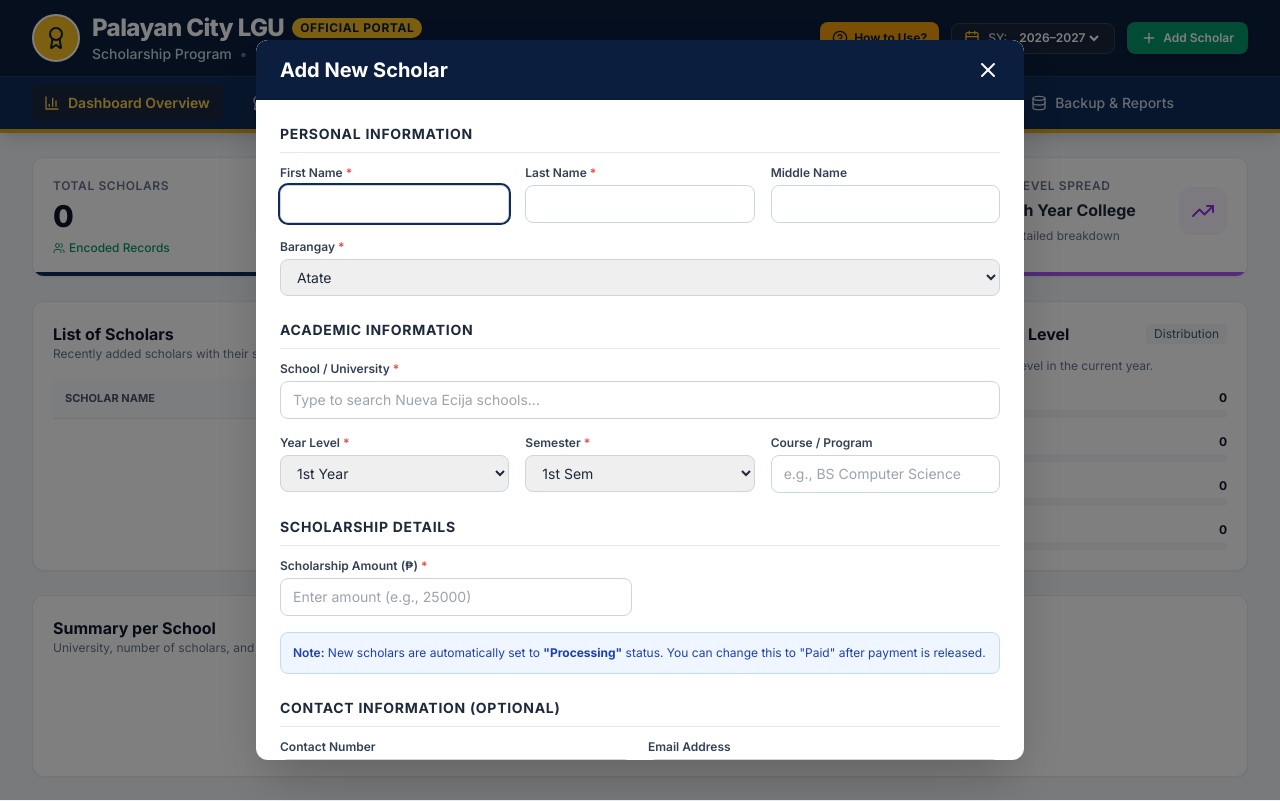
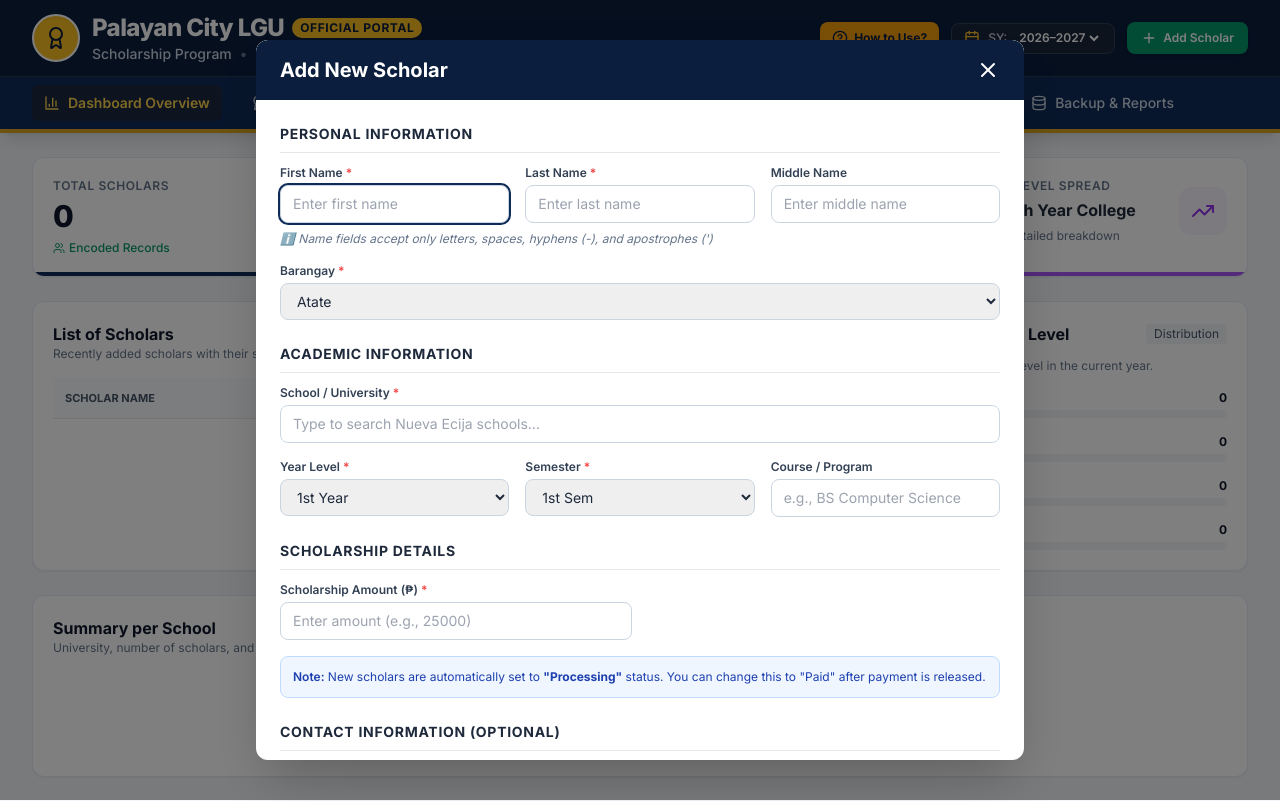
Before and after one commit to MonikkoICT12/iskolar, a React (Vite) app: page / in a window 1280 px wide. Both pictures are taken after a click on the button "Add Scholar". Built offline with nearby package versions, Linux system fonts and the light colour scheme.

Commit message:
Phase 2: Add input masks for name fields with validation

```diff
--- a/src/components/ScholarModal.jsx
+++ b/src/components/ScholarModal.jsx
@@ -40,7 +40,15 @@ const ScholarModal = ({ scholar, onClose }) => {
 
   const handleChange = (e) => {
     const { name, value } = e.target
-    setFormData((prev) => ({ ...prev, [name]: value }))
+
+    // Apply input mask for name fields (letters, spaces, hyphens, apostrophes only)
+    if (name === 'firstName' || name === 'lastName' || name === 'middleName') {
+      // Remove any characters that are not letters, spaces, hyphens, or apostrophes
+      const sanitizedValue = value.replace(/[^a-zA-Z\s\-']/g, '')
+      setFormData((prev) => ({ ...prev, [name]: sanitizedValue }))
+    } else {
+      setFormData((prev) => ({ ...prev, [name]: value }))
+    }
   }
 
   const handleSchoolInputChange = (e) => {
@@ -125,6 +133,8 @@ const ScholarModal = ({ scholar, onClose }) => {
                   onChange={handleChange}
                   required
                   autoFocus
+                  placeholder="Enter first name"
+                  title="Only letters, spaces, hyphens, and apostrophes allowed"
                   className="w-full px-3 py-2 border border-slate-300 rounded-lg text-sm focus:outline-none focus:ring-2 focus:ring-lgu-blue"
                 />
               </div>
@@ -138,6 +148,8 @@ const ScholarModal = ({ scholar, onClose }) => {
                   value={formData.lastName}
                   onChange={handleChange}
                   required
+                  placeholder="Enter last name"
+                  title="Only letters, spaces, hyphens, and apostrophes allowed"
                   className="w-full px-3 py-2 border border-slate-300 rounded-lg text-sm focus:outline-none focus:ring-2 focus:ring-lgu-blue"
                 />
               </div>
@@ -150,9 +162,17 @@ const ScholarModal = ({ scholar, onClose }) => {
                   name="middleName"
                   value={formData.middleName}
                   onChange={handleChange}
+                  placeholder="Enter middle name"
+                  title="Only letters, spaces, hyphens, and apostrophes allowed"
                   className="w-full px-3 py-2 border border-slate-300 rounded-lg text-sm focus:outline-none focus:ring-2 focus:ring-lgu-blue"
                 />
               </div>
+            </div>
+
+            <div className="mt-2">
+              <p className="text-xs text-slate-500 italic">
+                ℹ️ Name fields accept only letters, spaces, hyphens (-), and apostrophes (')
+              </p>
             </div>
 
             <div className="grid grid-cols-1 mt-4">
```
